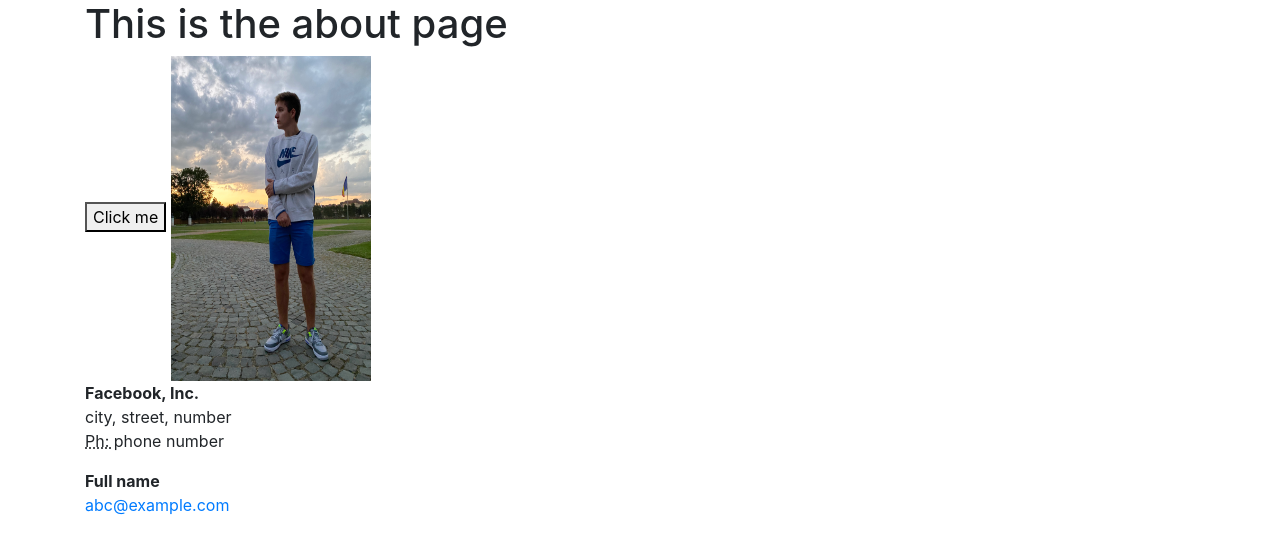
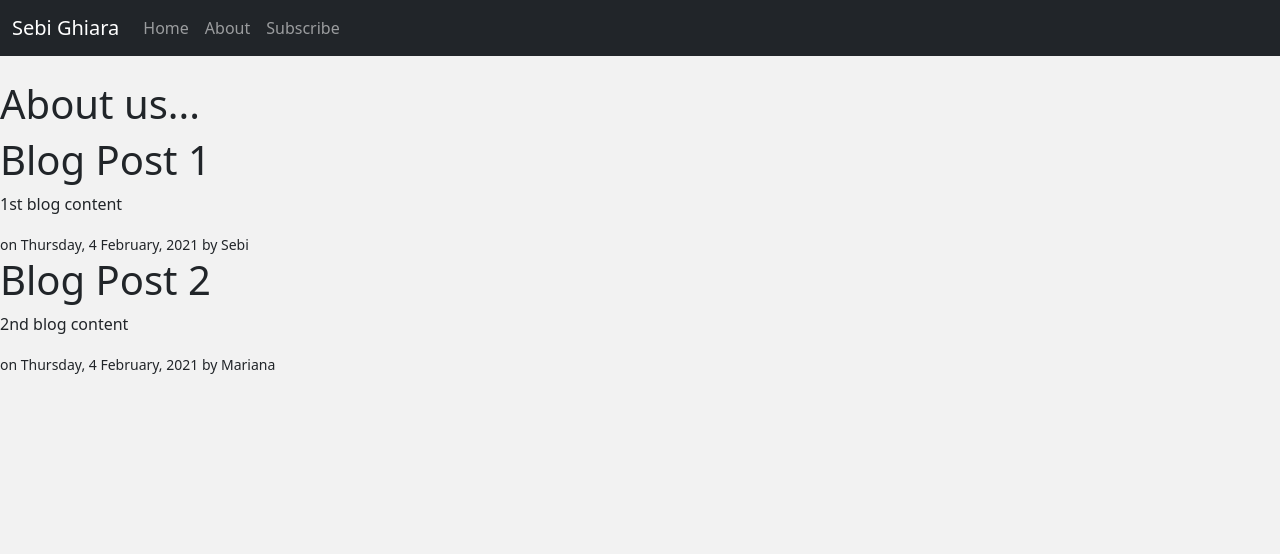
Before and after one commit to Sebighiara/firstFlaskProject, a Flask app: page /about in a window 1280 px wide. Shown: the top 554 px of the page. Run offline with Flask 2, Linux system fonts and the light colour scheme; some libraries are stand-ins or nearby versions.

Commit message:
created subscribe page

```diff
--- a/app.py
+++ b/app.py
@@ -1,39 +1,39 @@
 from flask import Flask, render_template, url_for
-from forms import RegistrationForm
 
 app = Flask(__name__)
 
-app.config['SECRET_KEY'] = '8ee409b7667f32241bec4b83cec5e938'
-
 posts = [
 	{
-		"title": "blog title 1",
-		"content": "first blog content",
-		"author": "x",
-		"datePosted": "Monday, 1st, 2021"
+		"title": "Blog Post 1",
+		"datePosted": "Thursday, 4 February, 2021",
+		"author": "Sebi",
+		"content": "1st blog content"
 	},
 	{
-		"title": "blog title 2",
-		"content": "second blog content",
-		"author": "y",
-		"datePosted": "Monday, 1st, 2021"
+		"title": "Blog Post 2",
+		"datePosted": "Thursday, 4 February, 2021",
+		"author": "Mariana",
+		"content": "2nd blog content"
+	}
 
-	}
 ]
 
-@app.route('/')
-@app.route('/home')
+@app.route("/")
+@app.route("/home")
 def homePage():
-	return render_template('home.html', posts = posts)
+	title = 'home page'
+	return render_template('home.html', title = title)
 
-@app.route('/about')
+@app.route("/about")
 def aboutPage():
-	return render_template('about.html', title = 'about')
+	title = 'about page'
+	return render_template('about.html', title = title, posts = posts)
 
-@app.route('/register')
-def registerPage():
-	form = RegistrationForm()
-	return render_template('register.html', form = form)
+@app.route("/subscribe")
+def subscribePage():
+	title = 'Subscribe to my Email Newsletter'
+	return render_template('subscribe.html', title = title)
+
 
 if __name__ == "__main__":
 	app.run(debug = True)
--- a/forms.py
+++ /dev/null
@@ -1,6 +0,0 @@
-from flask_wtf import FlaskForm
-from wtforms import StringField
-
-
-class RegistrationForm(FlaskForm):
-	username = StringField('Username')
--- a/static/scripts/about.js
+++ /dev/null
@@ -1,15 +0,0 @@
-var button = document.querySelector(".button");
-var image = document.querySelector(".myPhoto");
-var buttonWasClicked = false;
-
-button.addEventListener("click", function() {
-	if (!buttonWasClicked) {
-		image.style.width = "400px";
-		image.style.height = "650px";
-		buttonWasClicked = true;
-	} else {
-		image.style.width = "200px";
-		image.style.height = "325px";
-		buttonWasClicked = false;
-	}
-}, false);
--- a/static/scripts/home.js
+++ /dev/null
@@ -1 +0,0 @@
-alert("welcome to the page")
--- a/static/styles/about.css
+++ /dev/null
@@ -1,4 +0,0 @@
-.myPhoto {
-	width: 200px;
-	height: 325px;
-}
--- a/static/styles/home.css
+++ /dev/null
@@ -1,3 +0,0 @@
-.indexWelcome {
-	color: blue;
-}
--- a/templates/about.html
+++ b/templates/about.html
@@ -1,5 +1,4 @@
 {% extends 'layout.html' %}
-
 
 {% block css %}
 	<link rel="stylesheet" type="text/css" href="{{ url_for('static', filename='styles/about.css') }}">
@@ -7,40 +6,19 @@
 
 
 
-{% block content %}
-	<h1>This is the about page</h1>
-{% endblock content %}
+{% block title %}
+	About
+{% endblock title %}
 
 
 
-{% block adress %}
-	<address>
-		<strong>Facebook, Inc.</strong><br>
-		city, street, number<br>
-		<abbr title="Phone">Ph: </abbr> phone number
-	</address>
+{% block content %}
+	<h1>About us...</h1>
 
-	<address>
-		<strong>Full name</strong><br>
-		<a href="mailto:#">abc@example.com</a>
-	</address>
+	{% for post in posts %}
+		<h1> {{ post.title }} </h1>
+		<p> {{ post.content }} </p>
+		<small> on {{ post.datePosted }} by {{ post.author }} </small>
+	{% endfor %}
 
-{% endblock adress %}
-
-
-
-{% block button %}
-	<button class="button" type="button">Click me</button>
-{% endblock button %}
-
-
-
-{% block myPhoto %}
-	<img class="myPhoto" src="{{ url_for('static', filename='images/IMG_8087.jpeg') }}" alt="photo with me">
-{% endblock myPhoto %}
-
-
-
-{% block javaScript%}
-	<script src="{{ url_for('static', filename='scripts/about.js') }}" type="text/javascript"></script>
-{% endblock javaScript %}
+{% endblock content %}
--- a/templates/layout.html
+++ b/templates/layout.html
@@ -1,43 +1,56 @@
 <!DOCTYPE html>
 <html>
 <head>
-	 <!-- Required meta tags -->
-    <meta charset="utf-8">
-    <meta name="viewport" content="width=device-width, initial-scale=1, shrink-to-fit=no">
+	<!-- Required meta tags -->
+	<meta charset="utf-8">
+	<meta name="viewport" content="width=device-width, initial-scale=1">
 
-    <!-- Bootstrap CSS -->
-    <link rel="stylesheet" href="https://stackpath.bootstrapcdn.com/bootstrap/4.1.3/css/bootstrap.min.css" integrity="sha384-MCw98/SFnGE8fJT3GXwEOngsV7Zt27NXFoaoApmYm81iuXoPkFOJwJ8ERdknLPMO" crossorigin="anonymous">
+	<!-- Bootstrap CSS -->
+    <link href="https://cdn.jsdelivr.net/npm/bootstrap@5.0.0-beta1/dist/css/bootstrap.min.css" rel="stylesheet" integrity="sha384-giJF6kkoqNQ00vy+HMDP7azOuL0xtbfIcaT9wjKHr8RbDVddVHyTfAAsrekwKmP1" crossorigin="anonymous">
+
+    <!-- Fix favicon error-->
+    <link rel="shortcut icon" href="#">
 
     {% block css %} {% endblock css %}
 
-	<!-- fix favicon error -->
-	<link rel="shortcut icon" href="#">
+	<title>{% block title %} GENERIC TITLE {% endblock title %}</title>
+</head>
+<body style="background-color: #f2f2f2">
+	<!-- bootstrap navbar -->
+	<nav class="navbar navbar-expand-lg bg-dark navbar-dark">
+ 		<div class="container-fluid">
+	    	<a class="navbar-brand" href="{{ url_for('homePage') }}">Sebi Ghiara</a>
+	    	<button class="navbar-toggler" type="button" data-bs-toggle="collapse" data-bs-target="#navbarTogglerDemo02" aria-controls="navbarTogglerDemo02" aria-expanded="false" aria-label="Toggle navigation">
+		    	<span class="navbar-toggler-icon"></span>
+		    </button>
+		    <div class="collapse navbar-collapse" id="navbarTogglerDemo02">
+		     	<ul class="navbar-nav me-auto mb-2 mb-lg-0">
+		       		<li class="nav-item">
+		          		<a class="nav-link" aria-current="page" href="{{ url_for('homePage') }}">Home</a>
+		        	</li>
+		        	<li class="nav-item">
+		         		<a class="nav-link" href="{{ url_for('aboutPage') }}">About</a>
+		        	</li>
+		        	<li class="nav-item">
+		         		<a class="nav-link" href="{{ url_for('subscribePage') }}">Subscribe</a>
+		        	</li>
+		      	</ul>
+	    	</div>
+	  	</div>
+	</nav>
+	<br>
 
-	{% if title %}
-		<title>Flask - {{ title }}</title>
-	{% else %}
-		<title>Flask Blog</title>
-	{% endif %}
-</head>
-<body>
-	<div class="container">
-		{% block content %} {% endblock content %}
+	{% block content %} {% endblock content %}
 
-		{% block button %} {% endblock button %}
+	<!-- Optional JavaScript; choose one of the two! -->
 
-		{% block myPhoto %} {% endblock myPhoto %}
+    <!-- Option 1: Bootstrap Bundle with Popper -->
+    <script src="https://cdn.jsdelivr.net/npm/bootstrap@5.0.0-beta1/dist/js/bootstrap.bundle.min.js" integrity="sha384-ygbV9kiqUc6oa4msXn9868pTtWMgiQaeYH7/t7LECLbyPA2x65Kgf80OJFdroafW" crossorigin="anonymous"></script>
 
-		{% block adress %} {% endblock adress %}
-	</div>
-
-
-	<!-- Optional JavaScript -->
-    <!-- jQuery first, then Popper.js, then Bootstrap JS -->
-    <script src="https://code.jquery.com/jquery-3.3.1.slim.min.js" integrity="sha384-q8i/X+965DzO0rT7abK41JStQIAqVgRVzpbzo5smXKp4YfRvH+8abtTE1Pi6jizo" crossorigin="anonymous"></script>
-    <script src="https://cdnjs.cloudflare.com/ajax/libs/popper.js/1.14.3/umd/popper.min.js" integrity="sha384-ZMP7rVo3mIykV+2+9J3UJ46jBk0WLaUAdn689aCwoqbBJiSnjAK/l8WvCWPIPm49" crossorigin="anonymous"></script>
-    <script src="https://stackpath.bootstrapcdn.com/bootstrap/4.1.3/js/bootstrap.min.js" integrity="sha384-ChfqqxuZUCnJSK3+MXmPNIyE6ZbWh2IMqE241rYiqJxyMiZ6OW/JmZQ5stwEULTy" crossorigin="anonymous"></script>
-
-    {% block javaScript%} {% endblock javaScript %}
-
+    <!-- Option 2: Separate Popper and Bootstrap JS -->
+    <!--
+    <script src="https://cdn.jsdelivr.net/npm/@popperjs/core@2.5.4/dist/umd/popper.min.js" integrity="sha384-q2kxQ16AaE6UbzuKqyBE9/u/KzioAlnx2maXQHiDX9d4/zp8Ok3f+M7DPm+Ib6IU" crossorigin="anonymous"></script>
+    <script src="https://cdn.jsdelivr.net/npm/bootstrap@5.0.0-beta1/dist/js/bootstrap.min.js" integrity="sha384-pQQkAEnwaBkjpqZ8RU1fF1AKtTcHJwFl3pblpTlHXybJjHpMYo79HY3hIi4NKxyj" crossorigin="anonymous"></script>
+    -->
 </body>
 </html>
```
Also changed, not shown: requirements.txt (added, +11 -0 lines), templates/home.html (+9 -16 lines), templates/register.html (deleted, +0 -21 lines), templates/subscribe.html (added, +31 -0 lines), templates/login.html (deleted).
